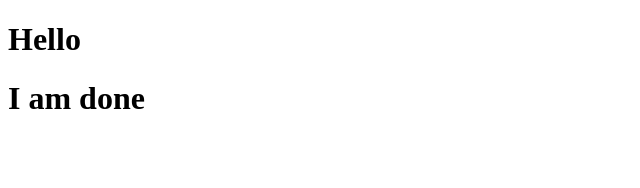
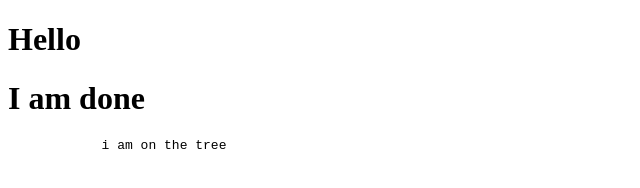
Before and after one commit to dhavalpatel11111/first_try, a plain HTML site: page index.html in a window 1280 px wide. Shown: the whole page, without its empty margins (0-640 px from the left). Drawn offline with Linux system fonts and the light colour scheme.

Commit message:
new div add in index.html

```diff
--- a/index.html
+++ b/index.html
@@ -11,6 +11,12 @@
     <h1>Hello</h1>
     <h1>I am  done</h1>
 
+    <div>
+        <pre>
+            i am on the tree
+        </pre>
+    </div>
+
 </body>
 
 </html>
```
